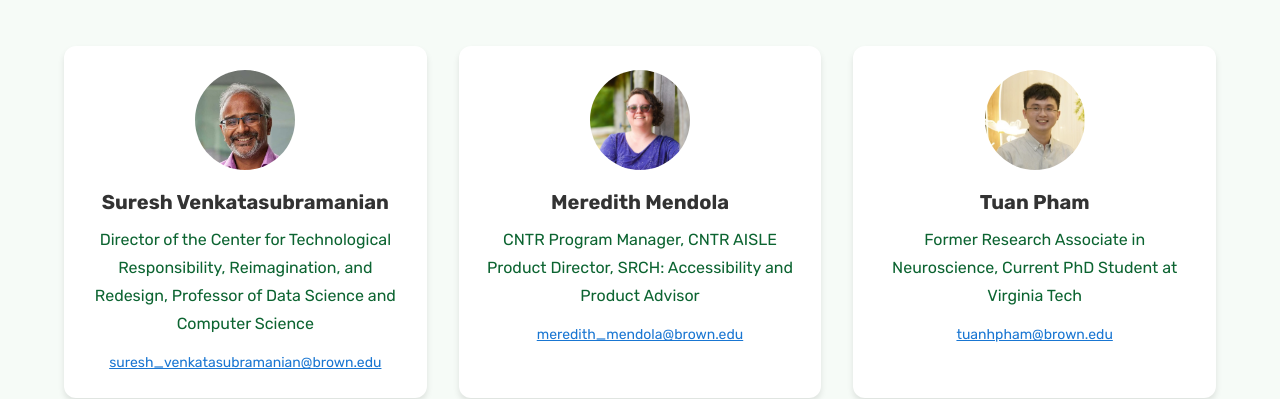
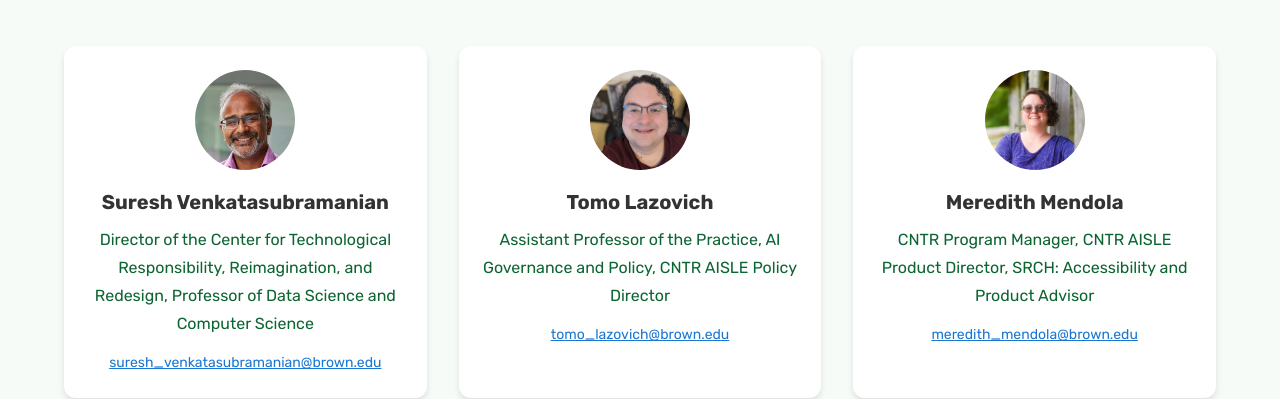
Before and after one commit to Timfon/cntr-webapp, a Next.js app: page /our-team in a window 1280 px wide. Shown: the part 184-583 px from the top of the page. Built offline with nearby package versions, Linux system fonts and the light colour scheme; no server answers.

Commit message:
updated our-team

```diff
--- a/src/app/our-team/page.tsx
+++ b/src/app/our-team/page.tsx
@@ -19,6 +19,12 @@ const teamMembers = [
     role: "Director of the Center for Technological Responsibility, Reimagination, and Redesign, Professor of Data Science and Computer Science",
     image: "/suresh.jpg",
     email: "suresh_venkatasubramanian@brown.edu",
+  },
+  {
+    name: "Tomo Lazovich",
+    role: "Assistant Professor of the Practice, AI Governance and Policy, CNTR AISLE Policy Director",
+    image: "/tomo.png",
+    email: "tomo_lazovich@brown.edu",
   },
   {
     name: "Meredith Mendola",
```
Also changed, not shown: public/tomo.png (added).
